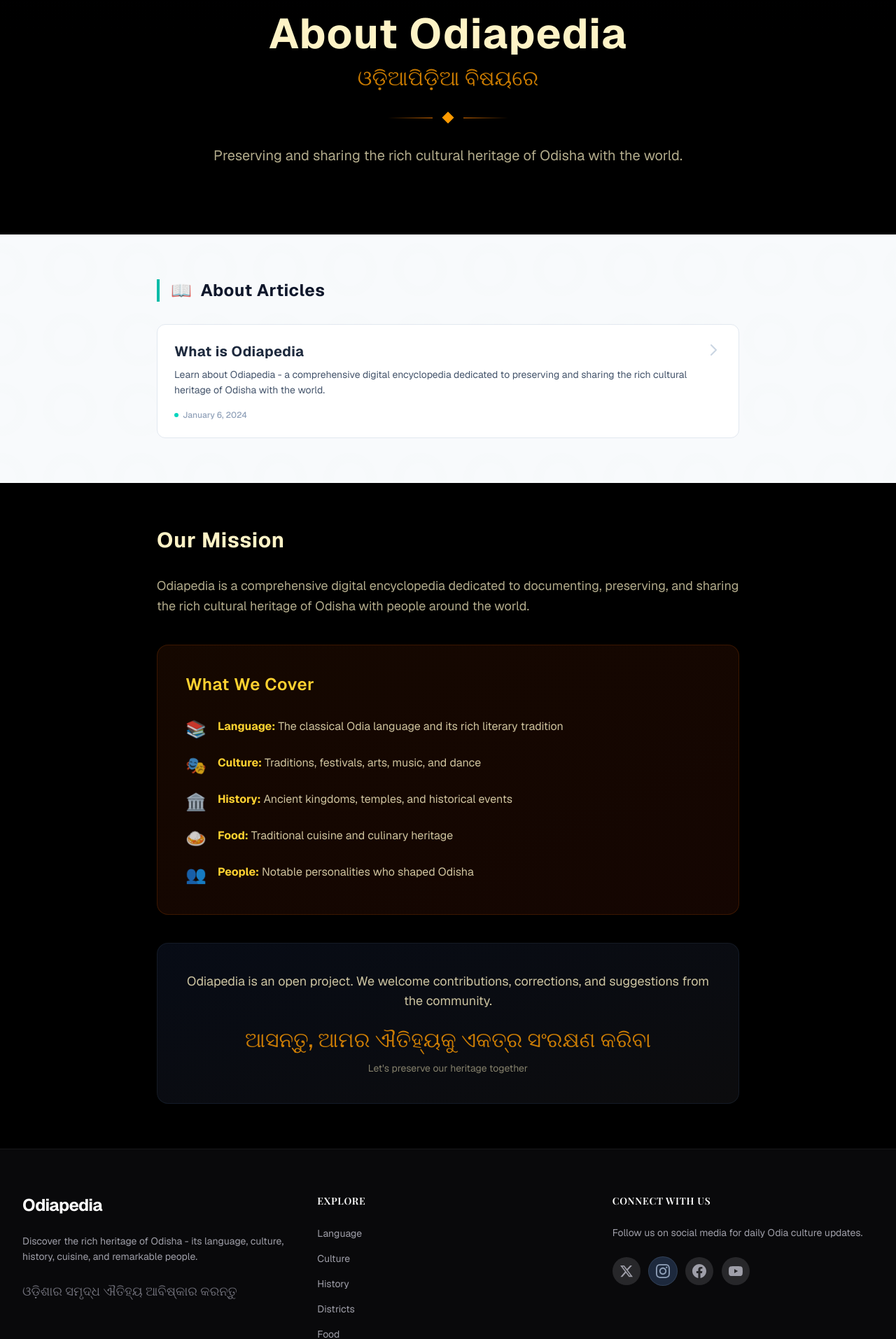
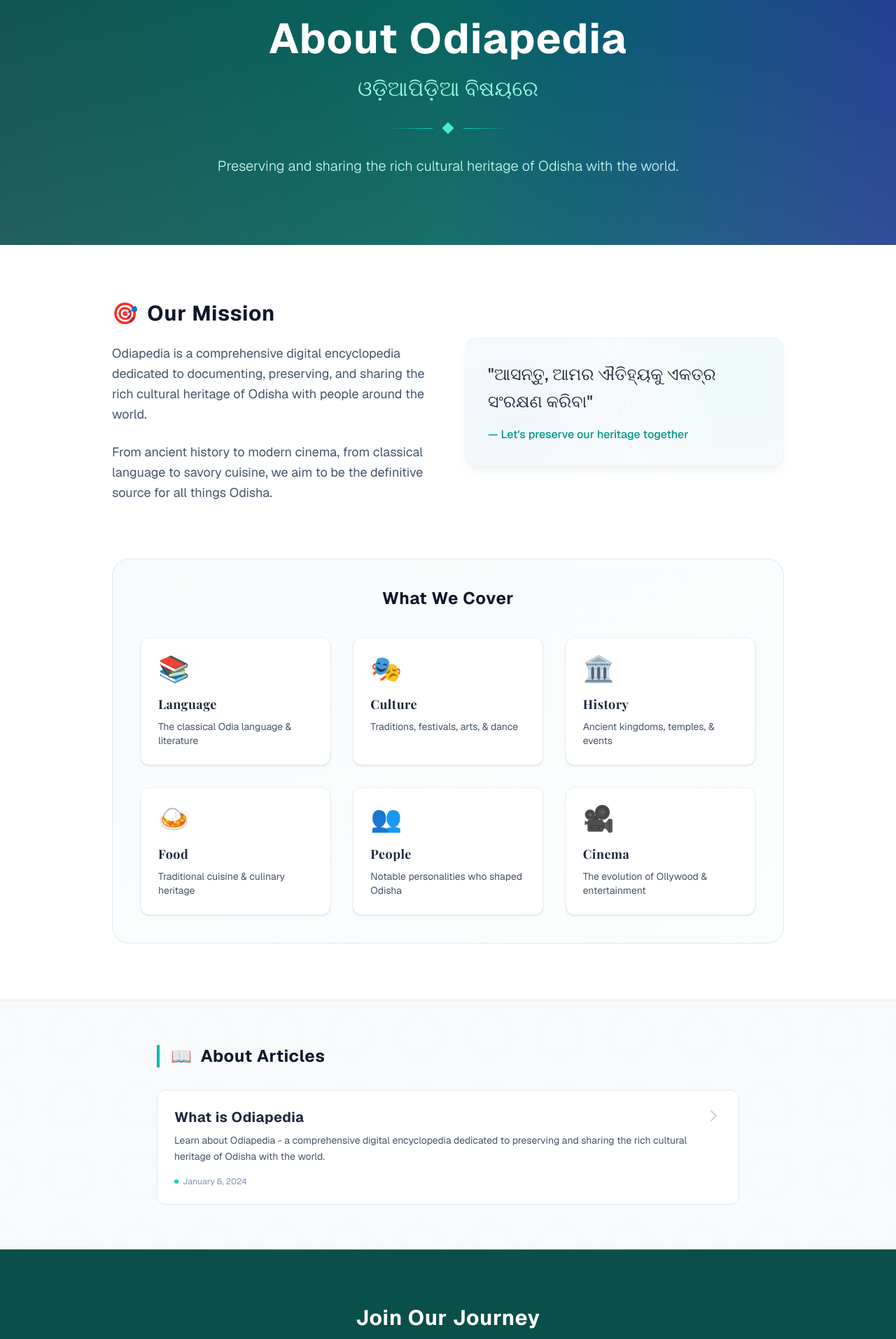
Before and after one commit to theluckiestsoul/Odiapedia, a Next.js app: page /about in a window 1280 px wide. Shown: the part 255-2168 px from the top of the page at 70% size. Built offline with nearby package versions, Linux system fonts and the light colour scheme; no server answers; a web font is replaced by a local one.

Commit message:
feat: Add alternate link navigation to the language toggle and redesign the About page UI.

```diff
--- a/src/app/about/page.tsx
+++ b/src/app/about/page.tsx
@@ -1,6 +1,9 @@
+
 import { Metadata } from "next";
 import { getAllArticles } from "@/lib/mdx";
 import ArticleList from "@/components/ArticleList";
+import Link from "next/link";
+import Image from "next/image";
 
 export const metadata: Metadata = {
     title: "About Odiapedia",
@@ -11,90 +14,120 @@ export default function AboutPage() {
     const articles = getAllArticles("about");
 
     return (
-        <div className="min-h-screen bg-black">
+        <div className="min-h-screen bg-slate-50">
             {/* Hero Section */}
             <section className="relative py-24 overflow-hidden">
-                <div className="absolute inset-0 bg-gradient-to-b from-slate-900/50 via-black to-black"></div>
-                <div className="absolute inset-0 pattern-overlay opacity-20"></div>
+                <div className="absolute inset-0 bg-gradient-to-r from-teal-900 via-teal-800 to-blue-900"></div>
+                <div className="absolute inset-0 bg-water opacity-20 mix-blend-soft-light"></div>
+                <div className="absolute inset-0 bg-gradient-to-b from-transparent to-slate-50/10"></div>
 
                 <div className="relative z-10 max-w-4xl mx-auto px-4 sm:px-6 lg:px-8 text-center">
-                    <span className="text-7xl mb-6 block">ℹ️</span>
-                    <h1 className="text-5xl md:text-6xl font-bold text-amber-100 mb-4 font-display">
+                    <span className="text-7xl mb-6 block animate-float">ℹ️</span>
+                    <h1 className="text-5xl md:text-6xl font-bold text-white mb-4 font-display leading-tight">
                         About Odiapedia
                     </h1>
-                    <p className="text-3xl text-amber-500/80 odia-text mb-8">
+                    <p className="text-3xl text-teal-200 odia-text mb-8 font-medium">
                         ଓଡ଼ିଆପିଡ଼ିଆ ବିଷୟରେ
                     </p>
                     <div className="flex items-center justify-center gap-4 mb-8">
-                        <div className="h-px w-16 bg-gradient-to-r from-transparent to-amber-600"></div>
-                        <div className="w-3 h-3 rotate-45 bg-amber-500"></div>
-                        <div className="h-px w-16 bg-gradient-to-l from-transparent to-amber-600"></div>
+                        <div className="h-px w-16 bg-gradient-to-r from-transparent to-teal-400"></div>
+                        <div className="w-3 h-3 rotate-45 bg-teal-300"></div>
+                        <div className="h-px w-16 bg-gradient-to-l from-transparent to-teal-400"></div>
                     </div>
-                    <p className="text-xl text-amber-100/70 max-w-2xl mx-auto leading-relaxed">
+                    <p className="text-xl text-teal-100 max-w-2xl mx-auto leading-relaxed font-light">
                         Preserving and sharing the rich cultural heritage of Odisha with the world.
                     </p>
                 </div>
             </section>
 
-            {/* Articles Section */}
-            {articles.length > 0 && (
-                <ArticleList articles={articles} title="About Articles" />
-            )}
+            {/* Mission Section */}
+            <section className="py-20 bg-white relative">
+                <div className="absolute inset-0 bg-water opacity-5 pointer-events-none"></div>
 
-            {/* Mission Section */}
-            <section className="py-16 bg-black relative">
-                <div className="absolute inset-0 pattern-overlay opacity-10"></div>
-
-                <div className="relative z-10 max-w-4xl mx-auto px-4 sm:px-6 lg:px-8">
-                    <h2 className="text-3xl font-bold text-amber-100 mb-8 font-display">
+                <div className="relative z-10 max-w-5xl mx-auto px-4 sm:px-6 lg:px-8">
+                    <div className="grid md:grid-cols-2 gap-12 items-center mb-20">
+                        <div>
+                            <h2 className="text-3xl font-bold text-slate-900 mb-6 font-display flex items-center gap-3">
+                                <span className="text-teal-600">🎯</span>
                                 Our Mission
                             </h2>
-                    <p className="text-amber-100/70 mb-10 text-lg leading-relaxed">
+                            <p className="text-slate-600 mb-6 text-lg leading-relaxed">
                                 Odiapedia is a comprehensive digital encyclopedia dedicated to documenting,
                                 preserving, and sharing the rich cultural heritage of Odisha with people
                                 around the world.
                             </p>
+                            <p className="text-slate-600 text-lg leading-relaxed">
+                                From ancient history to modern cinema, from classical language to savory cuisine,
+                                we aim to be the definitive source for all things Odisha.
+                            </p>
+                        </div>
+                        <div className="bg-slate-50 p-8 rounded-2xl border border-slate-100 shadow-lg shadow-teal-900/5 relative overflow-hidden group">
+                            <div className="absolute top-0 right-0 w-32 h-32 bg-teal-100 rounded-full blur-3xl opacity-50 group-hover:opacity-70 transition-opacity"></div>
+                            <div className="absolute bottom-0 left-0 w-32 h-32 bg-blue-100 rounded-full blur-3xl opacity-50 group-hover:opacity-70 transition-opacity"></div>
 
-                    <div className="bg-gradient-to-br from-amber-950/30 to-orange-950/30 rounded-2xl p-10 border border-amber-800/30">
-                        <h3 className="text-2xl font-semibold text-amber-300 mb-8 font-display">
+                            <blockquote className="relative z-10">
+                                <p className="text-2xl odia-text text-slate-800 font-medium mb-4 leading-relaxed">
+                                    &quot;ଆସନ୍ତୁ, ଆମର ଐତିହ୍ୟକୁ ଏକତ୍ର ସଂରକ୍ଷଣ କରିବା&quot;
+                                </p>
+                                <footer className="text-teal-600 font-medium">
+                                    — Let&apos;s preserve our heritage together
+                                </footer>
+                            </blockquote>
+                        </div>
+                    </div>
+
+                    <div className="bg-gradient-to-br from-slate-50 to-teal-50/30 rounded-3xl p-10 border border-slate-200">
+                        <h3 className="text-2xl font-bold text-slate-900 mb-10 text-center font-display">
                             What We Cover
                         </h3>
-                        <ul className="space-y-5 text-amber-100/80">
-                            <li className="flex items-start gap-4">
-                                <span className="text-2xl">📚</span>
-                                <span><strong className="text-amber-300">Language:</strong> The classical Odia language and its rich literary tradition</span>
-                            </li>
-                            <li className="flex items-start gap-4">
-                                <span className="text-2xl">🎭</span>
-                                <span><strong className="text-amber-300">Culture:</strong> Traditions, festivals, arts, music, and dance</span>
-                            </li>
-                            <li className="flex items-start gap-4">
-                                <span className="text-2xl">🏛️</span>
-                                <span><strong className="text-amber-300">History:</strong> Ancient kingdoms, temples, and historical events</span>
-                            </li>
-                            <li className="flex items-start gap-4">
-                                <span className="text-2xl">🍛</span>
-                                <span><strong className="text-amber-300">Food:</strong> Traditional cuisine and culinary heritage</span>
-                            </li>
-                            <li className="flex items-start gap-4">
-                                <span className="text-2xl">👥</span>
-                                <span><strong className="text-amber-300">People:</strong> Notable personalities who shaped Odisha</span>
-                            </li>
-                        </ul>
+                        <div className="grid sm:grid-cols-2 lg:grid-cols-3 gap-8">
+                            {[
+                                { icon: "📚", title: "Language", desc: "The classical Odia language & literature" },
+                                { icon: "🎭", title: "Culture", desc: "Traditions, festivals, arts, & dance" },
+                                { icon: "🏛️", title: "History", desc: "Ancient kingdoms, temples, & events" },
+                                { icon: "🍛", title: "Food", desc: "Traditional cuisine & culinary heritage" },
+                                { icon: "👥", title: "People", desc: "Notable personalities who shaped Odisha" },
+                                { icon: "🎥", title: "Cinema", desc: "The evolution of Ollywood & entertainment" },
+                            ].map((item, idx) => (
+                                <div key={idx} className="bg-white p-6 rounded-xl shadow-sm border border-slate-100 hover:border-teal-200 hover:shadow-md transition-all group">
+                                    <span className="text-4xl mb-4 block transform group-hover:scale-110 transition-transform duration-300">{item.icon}</span>
+                                    <h4 className="text-lg font-bold text-slate-800 mb-2 group-hover:text-teal-700 transition-colors">{item.title}</h4>
+                                    <p className="text-slate-600 text-sm">{item.desc}</p>
                                 </div>
+                            ))}
+                        </div>
+                    </div>
+                </div>
+            </section>
 
-                    <div className="bg-gradient-to-br from-slate-900/50 to-zinc-900/50 rounded-2xl p-10 text-center border border-slate-700/30 mt-10">
-                        <p className="text-amber-100/80 text-lg mb-6">
+            {/* Articles Section (if any) */}
+            {articles.length > 0 && (
+                <div className="bg-slate-50 border-t border-slate-200">
+                    <ArticleList articles={articles} title="About Articles" />
+                </div>
+            )}
+
+            {/* Contribute Section */}
+            <section className="py-20 bg-teal-900 relative overflow-hidden">
+                <div className="absolute inset-0 bg-water opacity-10"></div>
+                <div className="absolute top-0 left-0 w-full h-px bg-gradient-to-r from-transparent via-teal-400/30 to-transparent"></div>
+
+                <div className="relative z-10 max-w-4xl mx-auto px-4 text-center">
+                    <h2 className="text-3xl font-bold text-white mb-6 font-display">
+                        Join Our Journey
+                    </h2>
+                    <p className="text-teal-100 mb-10 text-lg max-w-2xl mx-auto">
                         Odiapedia is an open project. We welcome contributions, corrections,
-                            and suggestions from the community.
+                        and suggestions from the community to make this the best resource for Odisha.
                     </p>
-                        <p className="text-3xl odia-text text-amber-500/80 font-medium">
-                            ଆସନ୍ତୁ, ଆମର ଐତିହ୍ୟକୁ ଏକତ୍ର ସଂରକ୍ଷଣ କରିବା
-                        </p>
-                        <p className="text-amber-100/50 mt-3 text-sm">
-                            Let&apos;s preserve our heritage together
-                        </p>
-                    </div>
+                    <a
+                        href="https://github.com/theluckiestsoul/odia-pedia"
+                        target="_blank"
+                        rel="noopener noreferrer"
+                        className="inline-flex items-center gap-2 bg-white text-teal-900 px-8 py-3 rounded-full font-bold hover:bg-teal-50 transition-colors shadow-lg shadow-teal-900/50"
+                    >
+                        <span>⭐ Star on GitHub</span>
+                    </a>
                 </div>
             </section>
         </div>
```
Also changed, not shown: src/components/LanguageToggle.tsx (+7 -0 lines). Lines whose indentation alone changed are shown as unchanged.
